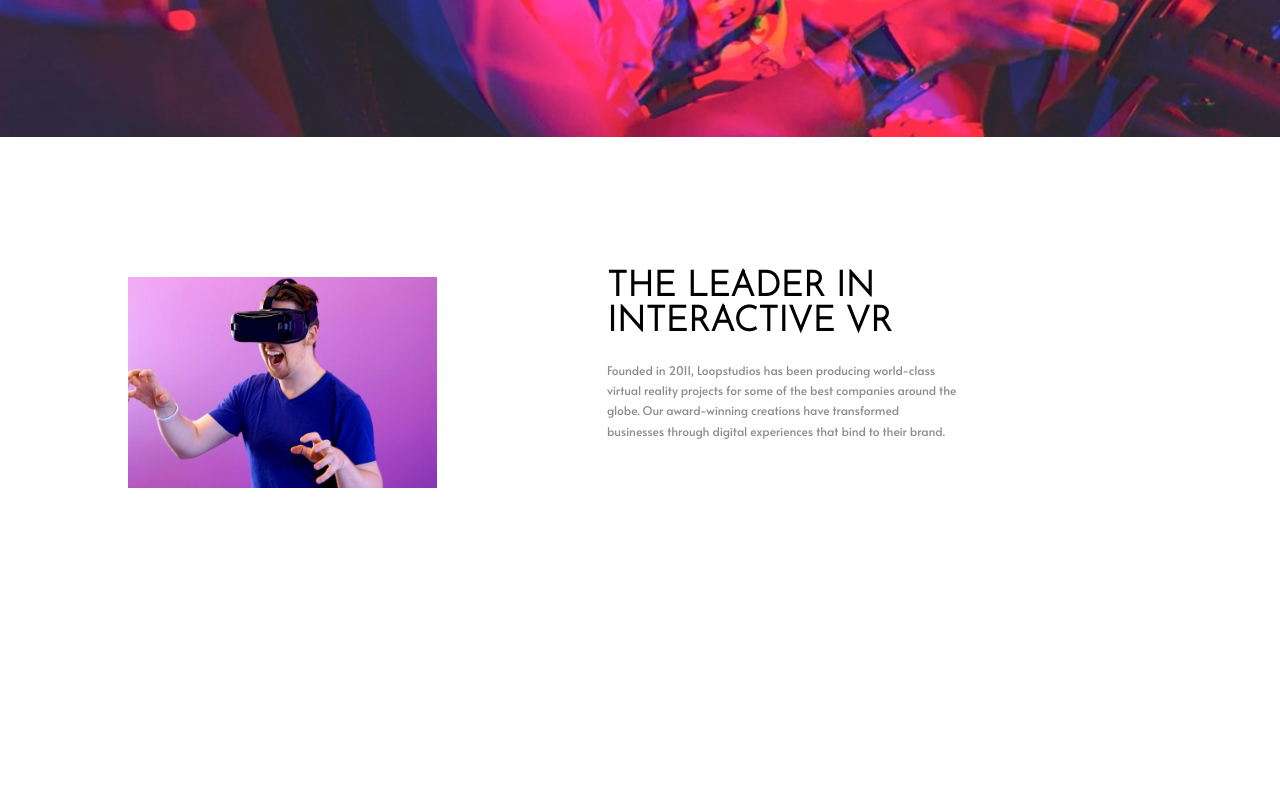
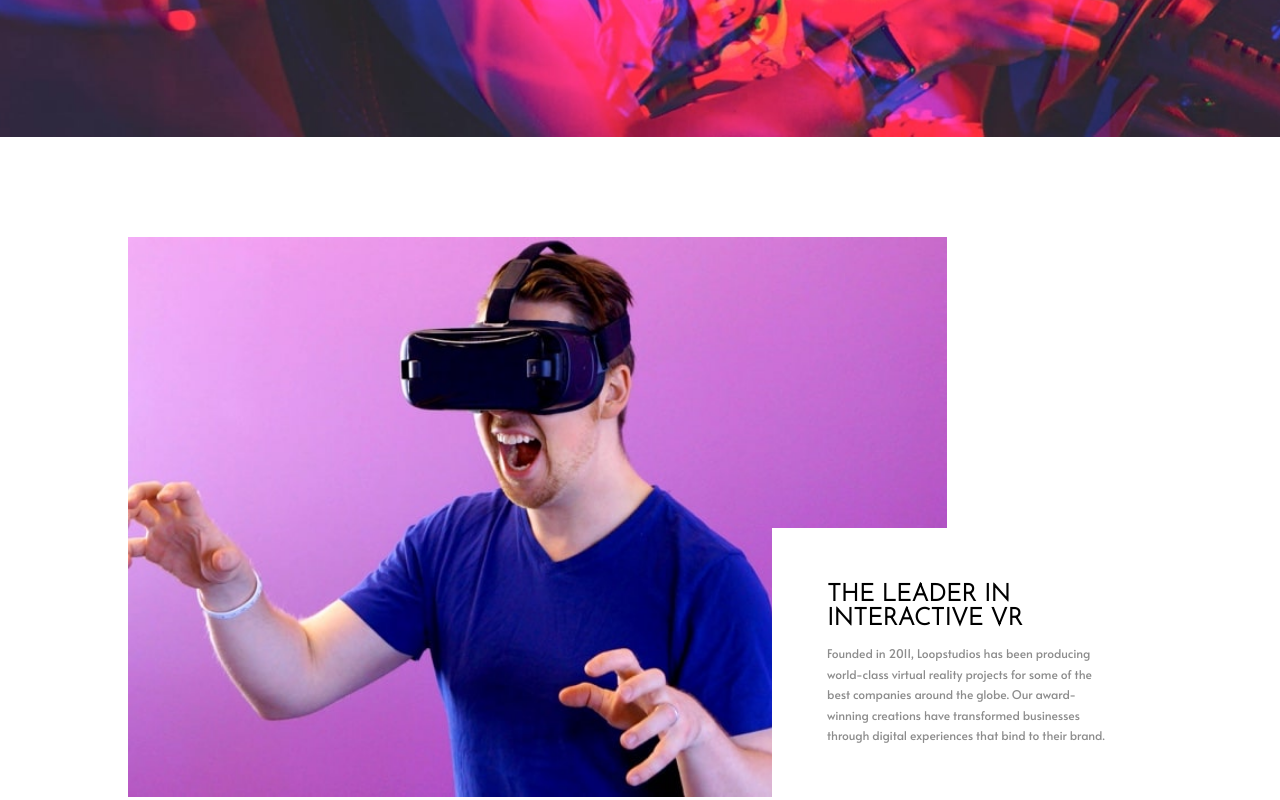
Before and after one commit to AmanGupta1703/Loopstudios-Landing-Page-FEM, a plain HTML site: page index.html in a window 1280 px wide. Shown: the part 487-1287 px from the top of the page. Before the commit the page ends 1003 px from the top, so only its background shows below. Drawn offline with Linux system fonts and the light colour scheme.

Commit message:
Update responsive styles for header and hero sections

```diff
--- a/sass/partials/_header.scss
+++ b/sass/partials/_header.scss
@@ -76,3 +76,8 @@
     }
   }
 }
+
+.header:has(.hamburger__input-checkbox:checked) + .main {
+  position: relative;
+  z-index: -1;
+}
--- a/sass/partials/_hero.scss
+++ b/sass/partials/_hero.scss
@@ -25,7 +25,27 @@
     margin-top: 1.2rem;
   }
 
-  @media (min-width: 920px) {
+  @media (min-width: 1024px) and (max-width: 1440px) {
+    display: grid;
+    grid-template-columns: 1fr;
+
+    &__img-container {
+      width: 80%;
+    }
+
+    &__text-container {
+      background-color: var(--color-white);
+      text-align: left;
+      margin: 0;
+      padding: 5.5rem;
+      width: 40rem;
+      position: absolute;
+      right: -2rem;
+      bottom: 0rem;
+    }
+  }
+
+  @media (min-width: 1440px) {
     display: flex;
 
     &__img {
--- a/sass/partials/_section.scss
+++ b/sass/partials/_section.scss
@@ -8,4 +8,10 @@
       padding-top: 14rem;
     }
   }
+
+  @media (min-width: 1024px) and (max-width: 1440px) {
+    &--hero {
+      padding-top: 10rem;
+    }
+  }
 }
```
Also changed, not shown: css/style.css.
